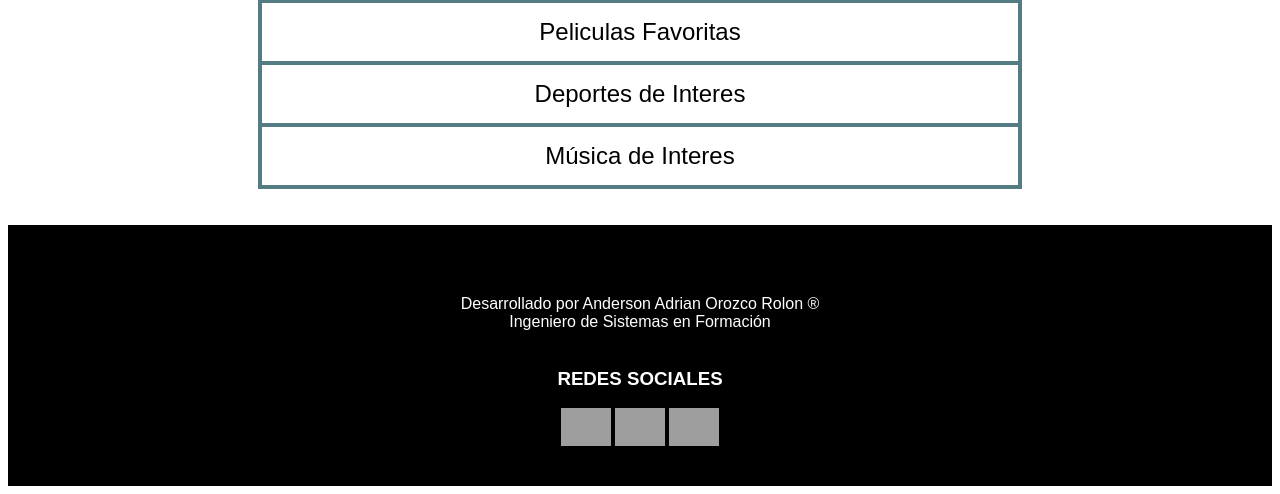
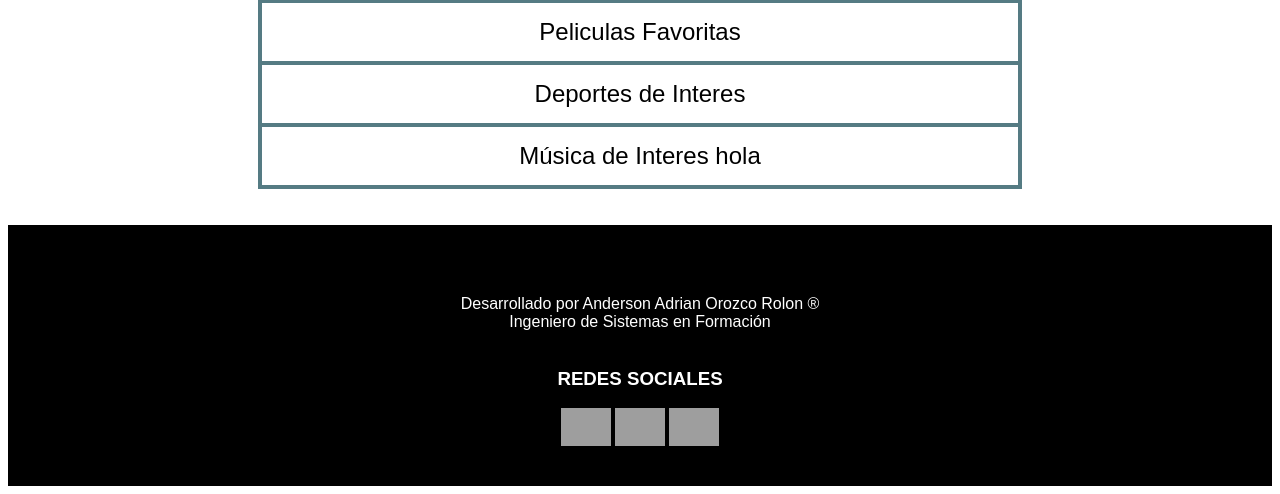
Before and after one commit to Anderson0x07/personal-page, a PHP site: page / in a window 1280 px wide. Shown: the part 532-1026 px from the top of the page. Run offline with PHP 8.4, Linux system fonts and the light colour scheme; grey boxes are pictures that could not be loaded.

Commit message:
Update index.php
a

```diff
--- a/index.php
+++ b/index.php
@@ -30,7 +30,7 @@
             Deportes de Interes
         </a>
         <a href="/html/musica.html">
-            Música de Interes
+            Música de Interes hola
         </a>
     </div>
     <br><br>
```
